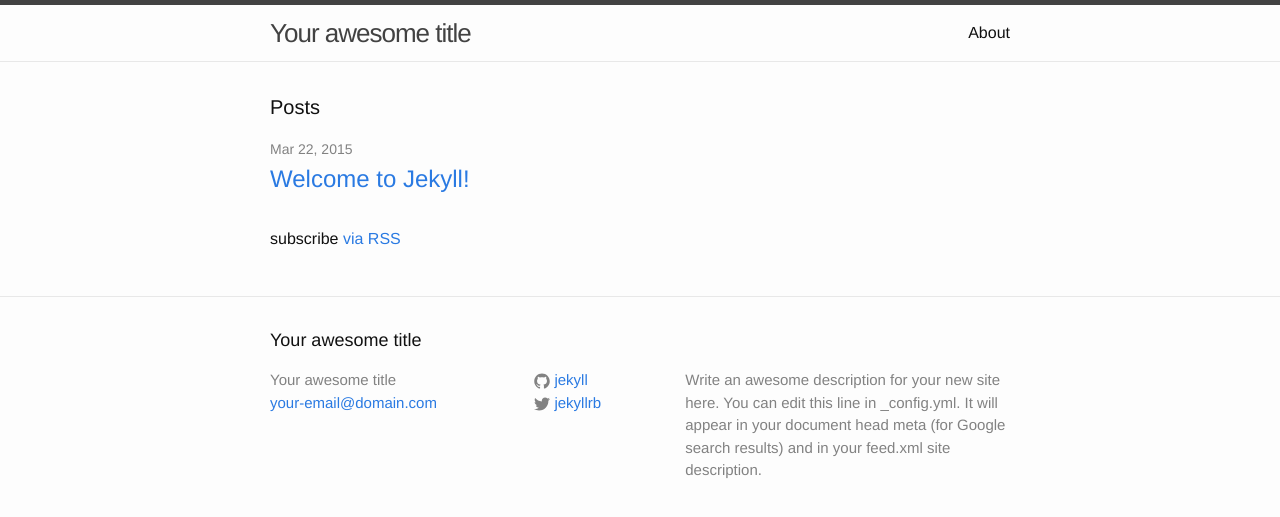
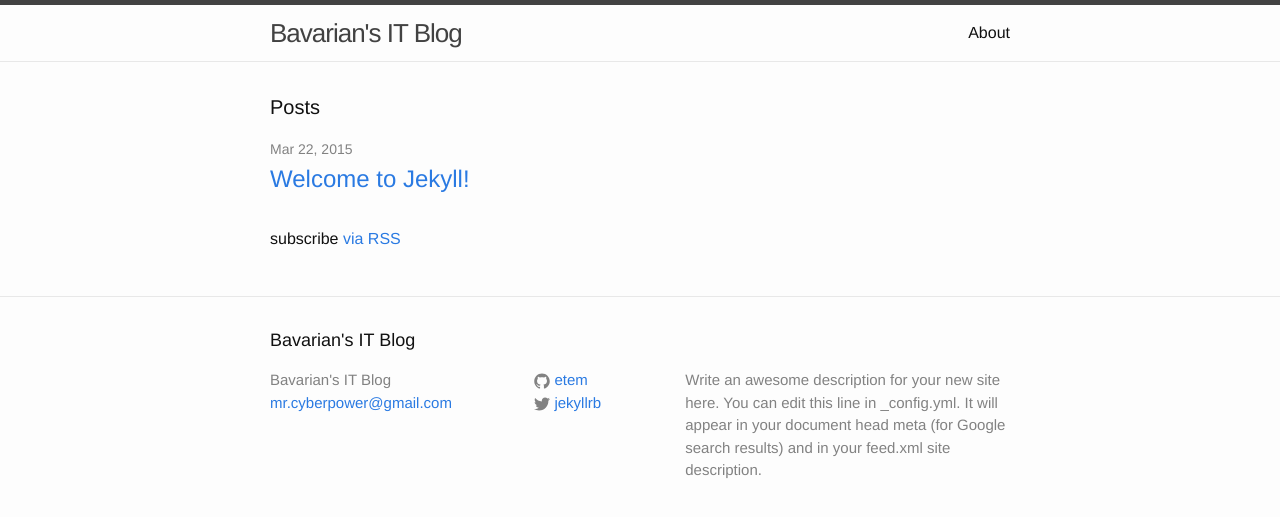
Before and after one commit to etem/etem.github.io, a Jekyll site: the page built from index.html, in a window 1280 px wide. Shown: the top 517 px of the page. Built offline with Jekyll 4.4.1, drawn with Linux system fonts in a browser that asks for light colours.

Commit message:
Updated config.yml

```diff
--- a/_config.yml
+++ b/_config.yml
@@ -1,6 +1,6 @@
 # Site settings
-title: Your awesome title
-email: your-email@domain.com
+title: Bavarian's IT Blog
+email: mr.cyberpower@gmail.com
 description: > # this means to ignore newlines until "baseurl:"
   Write an awesome description for your new site here. You can edit this
   line in _config.yml. It will appear in your document head meta (for
@@ -8,7 +8,7 @@ description: > # this means to ignore newlines until "baseurl:"
 baseurl: "" # the subpath of your site, e.g. /blog/
 url: "http://yourdomain.com" # the base hostname & protocol for your site
 twitter_username: jekyllrb
-github_username:  jekyll
+github_username:  etem
 
 # Build settings
 markdown: kramdown
```
